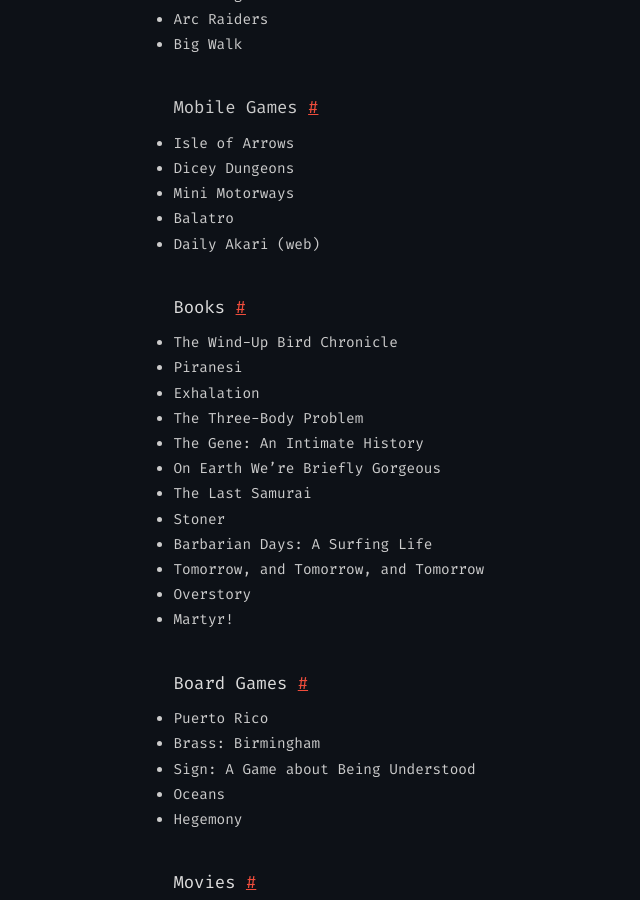
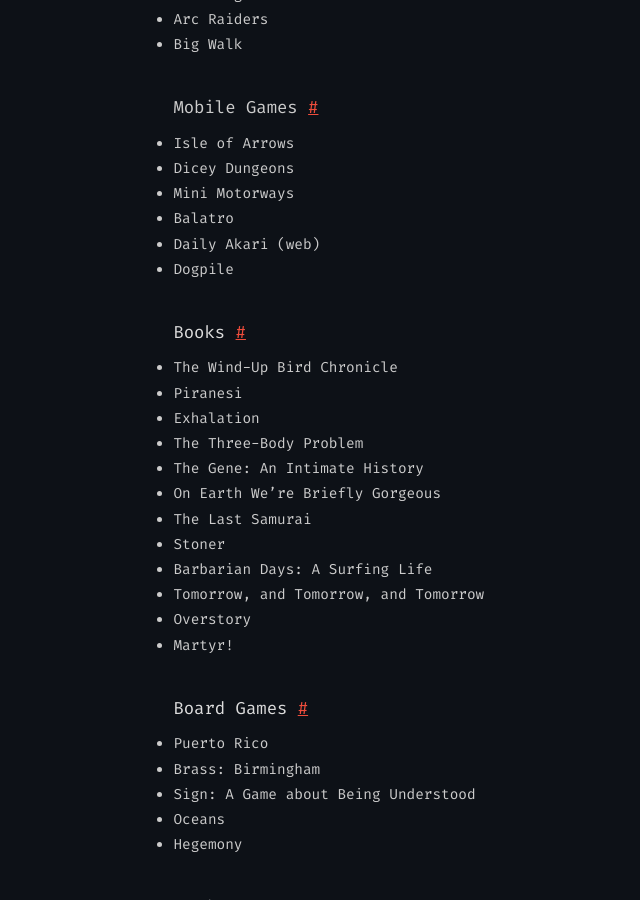
Before and after one commit to sourencho/sourencho.github.io, a Jekyll site: the page built from favorites.md, in a window 1280 px wide and 900 px high, scrolled down 953 px. Shown: the whole window, without its empty margins (157-797 px from the left). Built offline with Jekyll 4.4.1, drawn with Linux system fonts in a browser that asks for light colours.

Commit message:
Update favorites.md

```diff
--- a/favorites.md
+++ b/favorites.md
@@ -45,6 +45,7 @@
 - Mini Motorways
 - Balatro
 - Daily Akari (web)
+- Dogpile
 
 
 ### Books
```
